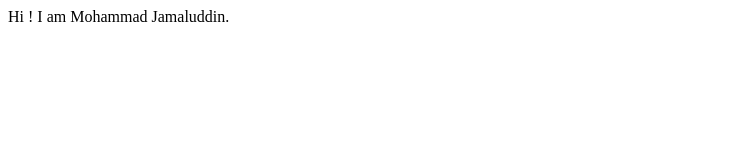
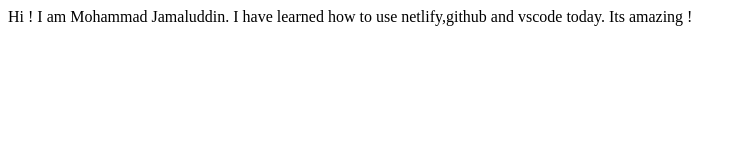
Before and after one commit to saiyed9974/jamaluddin, a plain HTML site: page index.html in a window 1280 px wide. Shown: the whole page, without its empty margins (0-746 px from the left). Drawn offline with Linux system fonts and the light colour scheme.

Commit message:
Update index.html
Rector change

```diff
--- a/index.html
+++ b/index.html
@@ -6,6 +6,6 @@
     <title>Jamaluddin</title>
 </head>
 <body>
-    Hi ! I am Mohammad Jamaluddin.
+    Hi ! I am Mohammad Jamaluddin. I have learned how to use netlify,github and vscode today. Its amazing !
 </body>
 </html>
```
